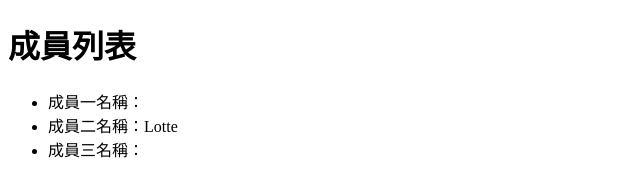
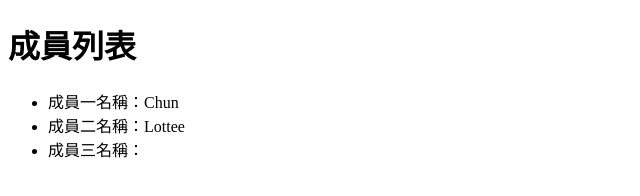
Before and after one commit to Chun216/20241105_js, a plain HTML site: page index.html in a window 1280 px wide. Shown: the full height of the page, 0-640 px from the left. Drawn offline with Linux system fonts and the light colour scheme.

Commit message:
解決衝突

```diff
--- a/index.html
+++ b/index.html
@@ -8,8 +8,8 @@
 <body>
     <h1>成員列表</h1>
     <ul>
-        <li>成員一名稱：</li>
-        <li>成員二名稱：Lotte</li>
+        <li>成員一名稱：Chun</li>
+        <li>成員二名稱：Lottee</li>
         <li>成員三名稱：</li>
     </ul>
 </body>
```
